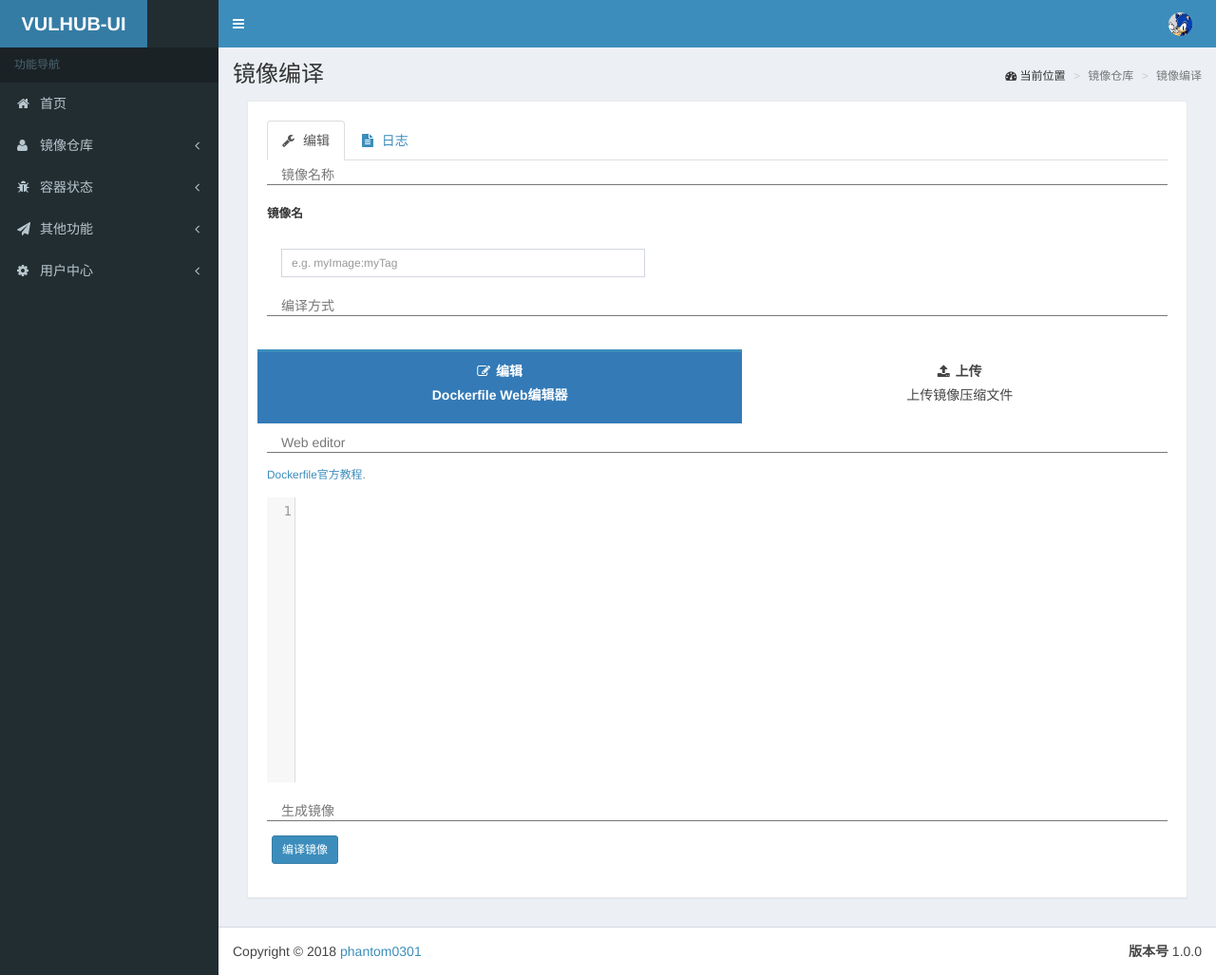
After one commit to phantom0301/VulCloud, a Flask app: page /image_build in a window 1280 px wide. The commit adds this page. Shown: the whole page at 95% size. Run offline with Flask 2, Linux system fonts and the light colour scheme; the visitor is signed in with stand-in values (Sample User, id 1); data that the repository does not hold is empty; parts of the project's set-up code (start-up, migrations or seed data) failed here and were passed over; some libraries are stand-ins or nearby versions.

Commit message:
Dockerfile editor

```diff
--- a/app/main/views.py
+++ b/app/main/views.py
@@ -16,9 +16,11 @@ import uuid
 import os
 import re
 import datetime
+from concurrent.futures import ThreadPoolExecutor
 
 logger = get_logger(__name__)
 cfg = get_config()
+executor = ThreadPoolExecutor(cfg.DOCKER_BUILDER_MAX_NUM)
 
 # 通用列表查询
 def common_list(DynamicModel, view):
@@ -422,3 +424,27 @@ def user_manage():
                         'code':400})
 
     return render_template('userlist.html', current_user=current_user,form=dict)
+
+@main.route('/image_build', methods=['GET', 'POST'])
+@login_required
+def image_build():
+    action = request.values.get('action')
+    image_name = request.values.get('image_name')
+    text = request.values.get('text')
+    form = AddImageForm()
+    if action == 'build':
+        try:
+            assert image_name != '', '请输入镜像名称'
+            assert text != '', 'Dockerfile内容不能为空'
+            #file_name = str(uuid.uuid1())
+            executor.submit(utils.docker_build(image_name=image_name, text=text))
+            return jsonify({
+                'message':'编译进行中，请稍后查看镜像仓库',
+                'code':200
+            })
+        except Exception as e:
+            return jsonify({'message':'编译失败, ' + str(e),
+                            'code':400})
+
+    dict = {'csrf_token':form.csrf_token}
+    return render_template('imagebuild.html',current_user=current_user,form=dict)
--- a/app/templates/base.html
+++ b/app/templates/base.html
@@ -20,7 +20,7 @@
     <link rel="stylesheet" href="{{ url_for('static', filename='css/global.css') }}">
     <link rel="stylesheet" href="{{ url_for('static', filename='css/sweetalert.css') }}">
     <link rel="stylesheet" href="{{ url_for('static', filename='plugins/xterm/dist/xterm.css') }}">
-
+    <link rel="stylesheet" href="{{ url_for('static', filename='plugins/codemirror/codemirror.css') }}">
     <!--[if lt IE 9]>
     <script src="plugins/html5shiv.min.js"></script>
     <script src="plugins/respond.min.js"></script>
@@ -90,6 +90,7 @@
                         <span class="pull-right-container"><i class="fa fa-angle-left pull-right"></i></span>
                     </a>
                     <ul class="treeview-menu">
+                        <li><a href="{{ url_for('main.image_build') }}"><i class="fa fa-circle-o"></i> 镜像编译</a></li>
                         <li><a href="{{ url_for('main.image_look') }}"><i class="fa fa-circle-o"></i> 镜像查询</a></li>
                         <li><a href="{{ url_for('main.image_deploy') }}"><i class="fa fa-circle-o"></i> 镜像部署</a></li>
                     </ul>
@@ -183,6 +184,11 @@
 <script src="{{ url_for('static', filename='js/sweetalert.js')}}"></script>
 <script src="{{ url_for('static', filename='plugins/xterm/dist/xterm.js') }}"></script>
 <script src="{{ url_for('static', filename='plugins/xterm/dist/addons/attach/attach.js') }}"></script>
+<script src="{{ url_for('static', filename='plugins/codemirror/codemirror.js') }}"></script>
+<script src="{{ url_for('static', filename='plugins/codemirror/simple.js') }}"></script>
+<script src="{{ url_for('static', filename='plugins/codemirror/dockerfile.js') }}"></script>
+<script src="{{ url_for('static', filename='plugins/jQueryUI/jquery.blockUI.js') }}"></script>
+
 {% block scripts %}{% endblock %}
 </body>
 </html>
--- /dev/null
+++ b/app/templates/imagebuild.html
@@ -0,0 +1,228 @@
+{% extends "base.html" %}
+
+{% block title %}镜像部署{% endblock %}
+
+{% block navbar %}
+<section class="content-header">
+    <h1>镜像编译</h1>
+    <ol class="breadcrumb">
+        <li><i class="fa fa-dashboard"></i> 当前位置</li>
+        <li class="active">镜像仓库</li>
+        <li class="active">镜像编译</li>
+    </ol>
+</section>
+{% endblock %}
+
+{% block content %}
+{{ form.csrf_token }}
+<div class="row">
+    <div class="col-sm-12">
+        <rd-widget>
+            <div class="widget">
+                <rd-widget-body>
+                    <div class="widget-body" >
+                        <div class="widget-content">
+                            <div active="state.activeTab">
+                                <ul class="nav nav-tabs">
+                                    <li class="uib-tab nav-item active" index="0">
+                                        <a class="nav-link" uib-tab-heading-transclude="" data-target="#builder" data-toggle="tab">
+                                            <uib-tab-heading>
+                                                <i class="fa fa-wrench space-right" aria-hidden="true"></i> 编辑
+                                            </uib-tab-heading>
+                                        </a>
+                                    </li>
+                                    <li class="uib-tab nav-item" index="1">
+                                        <a class="nav-link" uib-tab-heading-transclude="" data-target="#log" data-toggle="tab">
+                                            <uib-tab-heading>
+                                                <i class="fa fa-file-alt space-right" aria-hidden="true"></i> 日志
+                                            </uib-tab-heading>
+                                        </a>
+                                    </li>
+                                </ul>
+                                <div class="tab-content">
+                                    <div class="tab-pane active" uib-tab-content-transclude="tab" id='builder'>
+                                        <form class="form-horizontal">
+                                            <div class="col-sm-12 form-section-title">
+                                            镜像名称
+                                            </div>
+                                            <div>
+                                                <!-- <div class="form-group">
+                                                    <span class="col-sm-12 text-muted small">
+                                                        命名规则: <code>name:tag</code>， <code>repository/name:tag</code>，<code>registryfqdn:port/repository/name:tag</code>
+                                                    </span>
+                                                </div> -->
+                                                <div class="form-group">
+                                                    <div class="col-sm-12">
+                                                        <label class="control-label text-left">镜像名</label>
+                                                    </div>
+                                                </div>
+                                                <div class="form-group">
+                                                    <div class="col-sm-12">
+                                                        <div class="col-sm-12 form-inline" style="margin-top: 10px;">
+                                                            <div style="margin-top: 2px;">
+                                                                <div class="input-group col-sm-5 input-group-sm">
+                                                                    <input type="text" class="form-control" placeholder="e.g. myImage:myTag" auto-focus="" id="image_name">
+                                                                </div>
+                                                            </div><!---->
+                                                        </div>
+                                                    </div>
+                                                </div>
+                                            </div><!---->
+                                            <div class="col-sm-12 form-section-title">
+                                            编译方式
+                                            </div>
+                                            <div class="form-group"></div>
+
+                                            <div class="form-group" style="margin-bottom: 0">
+                                                <div class="boxselector_wrapper">
+                                                    <ul class="nav nav-pills nav-justified">
+                                                    <li class="active interactive">
+                                                        <input type="radio" id="method_editor" value="editor" name="513">
+                                                            <a data-target="#editor" data-toggle="tab">
+                                                                <div class="boxselector_header">
+                                                                    <i class="fa fa-edit" aria-hidden="true" style="margin-right: 2px;" ></i>
+                                                                    编辑
+                                                                </div>
+                                                                <p>Dockerfile Web编辑器</p>
+                                                            </a>
+                                                    </li>
+                                                    <li class="interactive">
+                                                        <input type="radio" id="method_upload" value="upload" name="514">
+                                                            <a data-target="#upload" data-toggle="tab">
+                                                                <div class="boxselector_header">
+                                                                    <i class="fa fa-upload" aria-hidden="true" style="margin-right: 2px;" ></i>
+                                                                    上传
+                                                                </div>
+                                                                <p>上传镜像压缩文件</p>
+                                                            </a>
+                                                    </li>
+                                                    </ul>
+                                                </div>
+                                            </div>
+                                            <!-- !build-method -->
+                                            <!-- web-editor -->
+                                            <div class="tab-content">
+                                                <div class="tab-pane active" id="editor">
+                                                    <div class="col-sm-12 form-section-title">
+                                                    Web editor
+                                                    </div>
+                                                    <div class="form-group">
+                                                        <span class="col-sm-12 text-muted small">
+                                                            <a href="https://docs.docker.com/engine/reference/builder/" target="_blank">Dockerfile官方教程</a>.
+                                                        </span>
+                                                    </div>
+                                                    <div class="form-group">
+                                                        <div class="col-sm-12">
+                                                            <code-editor identifier="image-build-editor" placeholder="Define or paste the content of your Dockerfile here" yml="false" on-change="editorUpdate">
+                                                                <textarea id="image-build-editor" class="form-control" placeholder="Define or paste the content of your Dockerfile here"></textarea>
+                                                            </code-editor>
+                                                        </div>
+                                                    </div>
+                                                </div>
+
+                                                <div class="tab-pane" id="upload">
+                                                    <div class="col-sm-12 form-section-title">
+                                                        Upload
+                                                    </div>
+                                                    <div class="form-group">
+                                                        <span class="col-sm-12 text-muted small">
+                                                            请上传Docker镜像导出后的tar文件.
+                                                        </span>
+                                                    </div>
+                                                    <div class="form-group">
+                                                        <div class="col-sm-12">
+                                                            <button class="btn btn-sm btn-primary">上传文件</button>
+                                                        </div>
+                                                    </div>
+                                                </div>
+                                            </div>
+                                            <!-- !upload -->
+                                            <!-- actions -->
+                                            <div class="col-sm-12 form-section-title">
+                                            生成镜像
+                                            </div>
+                                            <div class="form-group">
+                                                <div class="col-sm-12">
+                                                    <button type="button" class="btn btn-primary btn-sm" onclick="build()">
+                                                        <span>
+                                                            <i class="fa fa-spin"></i>编译镜像
+                                                        </span>
+                                                    </button>
+                                                </div>
+                                            </div>
+                                        </form>
+                                    </div><!---->
+
+                                    <div class="tab-pane" uib-tab-content-transclude="tab" id='log'>
+                                        <pre class="log_viewer">              <!---->
+                                            <!----><div class="line"><p class="inner_line">No build output available.</p></div><!---->
+                                        </pre>
+                                    </div><!---->
+                                </div>
+                            </div>
+                        </div>
+                    </div>
+                </rd-widget-body>
+            </div>
+        </rd-widget>
+    </div>
+</div>
+{% endblock %}
+
+{% block scripts %}
+<script>
+var editor = CodeMirror.fromTextArea(document.getElementById("image-build-editor"),{
+    lineNumbers:true,
+    mode:"dockerfile"
+});
+
+function build() {
+    var image_name = $("#image_name");
+    var text = editor.getValue();
+    image_name = image_name.val();
+    var csrftoken = $('input[name=csrf_token]').attr('value');
+
+    if(!image_name){
+            zlalert.alertInfoToast("请输入镜像名");
+            return;
+    }
+
+    var formData = new FormData();
+    formData.append("action",'build');
+    formData.append("image_name",image_name);
+    formData.append("text",text);
+    $.ajax({
+            "url": '/image_build',
+            type:"POST",
+            headers:{'X-CSRFToken':csrftoken},
+            contentType: false,
+            processData: false,
+            traditional: true,
+            async: true,
+            beforeSend:function () {
+                $.blockUI({message:'<h1><img src="busy.gif" /> 正在编译中，请等待</h1>'});
+            },
+            complete:function(){
+                $.unblockUI();
+            },
+            "data": formData,
+            'success':function (data) {
+                if(data['code']==200) {
+                    zlalert.alertInfo(data['message']);
+                    window.setTimeout(function(){
+                        window.location.reload();
+                    },5000);
+                    console.log(data['log']);
+
+                }else{
+                    zlalert.alertInfo(data['message']);
+                }
+            },
+            'fail':function(){
+                zlalert.alertNetworkError();
+            }
+
+        });
+}
+</script>
+{% endblock %}
```
Also changed, not shown: app/utils.py (+12 -2 lines), readme.md.
